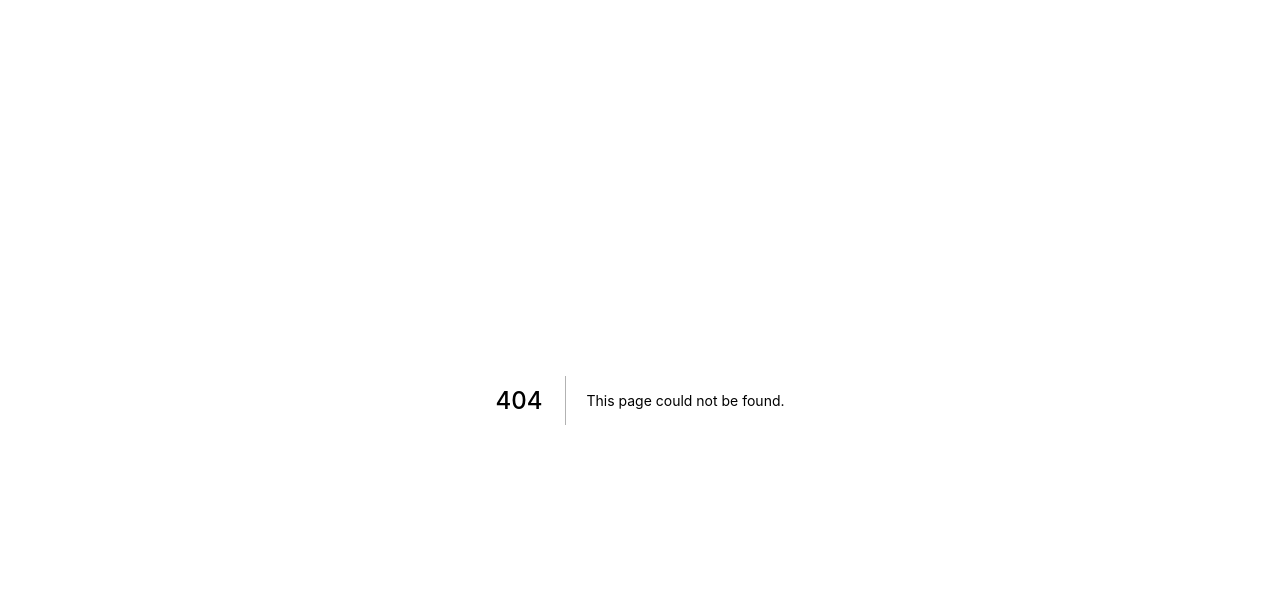
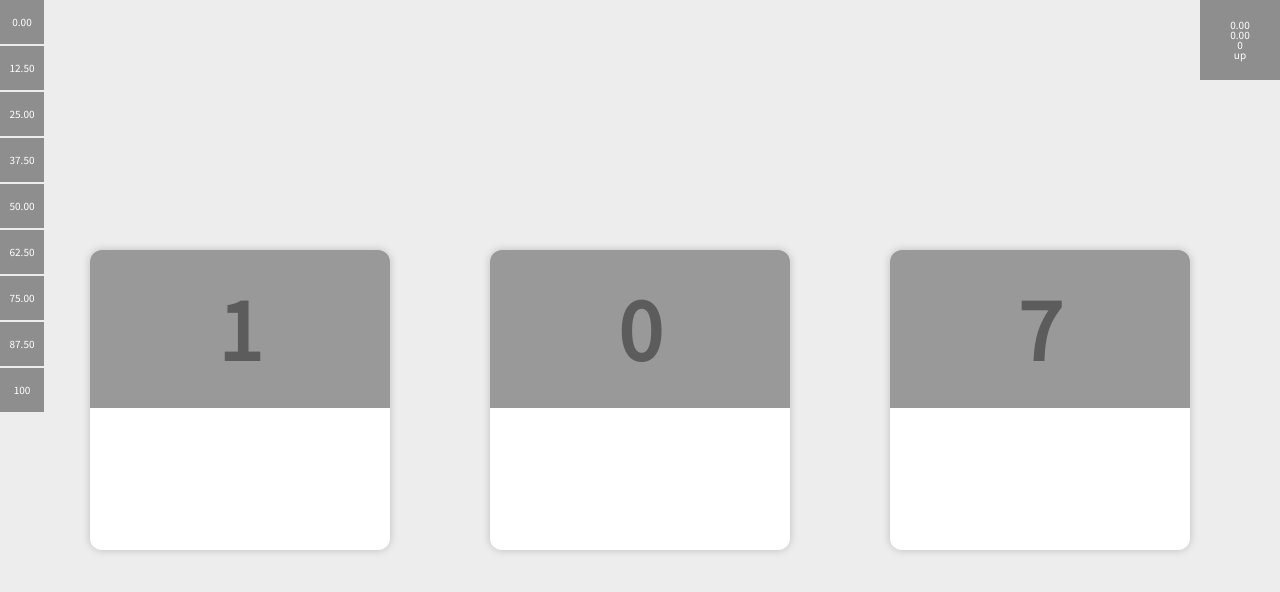
Before and after one commit to kimizuka/next-scroll, a Next.js app: page /horizontal in a window 1280 px wide. Before the commit this address had no page. Shown: the top 592 px of the page. Built offline with nearby package versions, Linux system fonts and the light colour scheme.

Commit message:
add horizontal

```diff
--- /dev/null
+++ b/src/pages/horizontal/index.tsx
@@ -0,0 +1,359 @@
+import Animation, { easeInOut } from '../../assets/js/Animation';
+import styled, { createGlobalStyle, css } from 'styled-components';
+import Head from 'next/head';
+import { useEffect, useState } from 'react';
+
+let cardLength = 8;
+
+const Wrapper = styled.div`
+  position: relative;
+  transition: opacity .2s ease-in-out;
+
+  .list {
+    position: relative;
+    height: ${ 100 * (cardLength + 1) }vh;
+
+    li {
+      display: flex;
+      align-items: center;
+      justify-content: center;
+      color: rgba(0, 0, 0, .04);
+      font-size: 100vh;
+      font-weight: bold;
+      text-align: 90vh;
+    }
+
+    ${(() => {
+      let styles = '';
+
+      for (let i = 0; i < cardLength + 1; ++i) {
+        styles += `
+          li:nth-child(${ i + 1 }) {
+            height: ${ 100 / (cardLength + 1) }%;
+          }
+        `;
+      }
+
+      return css`${ styles }`;
+    })()}
+  }
+
+  .card {
+    position: fixed;
+    top: 50%; left: 50%;
+    margin: -150px;
+    border-radius: 12px;
+    width: 300px; height: 300px;
+    background: #fff;
+    overflow: hidden;
+    box-shadow: 0 0 8px rgba(0, 0, 0, .2);
+    transform: translate(0, 0);
+
+    ${(() => {
+      let styles = '';
+
+      for (let i = 0; i < cardLength + 1; ++i) {
+        styles += `
+          &:nth-child(${ i + 1 }) {
+            .cover {
+              &:after {
+                content: '${ i === cardLength ? 0 : i }';
+              }
+            }
+          }
+        `;
+      }
+
+      return css`${ styles }`;
+    })()}
+
+    .cover {
+      width: 100%;
+      background: rgba(0, 0, 0, .4);
+
+      &:before {
+        display: block;
+        width: 100%; padding-top: 52.5%;
+        content: '';
+        transition: padding-top .2s ease-in-out;
+      }
+
+      &:after {
+        position: absolute;
+        top: 12%;
+        left: 0; right: 0;
+        color: rgba(0, 0, 0, .4);
+        font-size: 80px;
+        font-weight: bold;
+        text-align: center;
+      }
+    }
+  }
+
+  .debug {
+    display: flex;
+    align-items: center;
+    justify-content: center;
+    position: fixed;
+    top: 0; right: 0;
+    width: 80px; height: 80px;
+    color: #fff;
+    font-size: 10px;
+    background: rgba(0, 0, 0, .4);
+
+    div {
+      text-align: center;
+    }
+  }
+
+  .btns {
+    position: fixed;
+    top: 0; left: 0;
+    font-size: 10px;
+
+    li {
+      display: flex;
+      align-items: center;
+      justify-content: center;
+      width: 44px; height: 44px;
+      color: #fff;
+      background: rgba(0, 0, 0, .4);
+      cursor: pointer;
+
+      + li {
+        margin-top: 2px;
+      }
+    }
+  }
+`;
+
+export default function HorizontalPage() {
+  const [ direction, setDirection ] = useState('');
+  const [ progress, setProgress ] = useState(0);
+  const [ localProgress, setLocalProgress ] = useState(0);
+  const [ scrollProgress, setScrollProgress ] = useState(0);
+  const [ lastProgress, setLastProgress ] = useState(0);
+  const [ currentCardIndex, setCurrentCardIndex ] = useState(0);
+  const [ contentsHeight, setContentsHeight ] = useState(0);
+  const [ windowWidth, setWindowWidth ] = useState(0);
+  const [ windowHeight, setWindowHeight ] = useState(0);
+  const [ scrollY, setScrollY ] = useState(0);
+  const [ animation, setAnimation ] = useState(new Animation({
+    startValue: 0,
+    targetValue: 0,
+    duration: 1
+  }));
+
+  useEffect(() => {
+    if (!direction) {
+      init();
+
+      return;
+    }
+
+    warp();
+  }, [direction]);
+
+  useEffect(() => {
+    const diff = lastProgress - progress;
+
+    if (diff < 0) {
+      if (Math.abs(diff) > .99) {
+        setDirection('up');
+      } else {
+        setDirection('down');
+      }
+    } else {
+      if (Math.abs(diff) > .99) {
+        setDirection('down');
+      } else {
+        setDirection('up');
+      }
+    }
+
+    warp();
+    setLastProgress(progress);
+    setLocalProgress(progress / (1 / cardLength) % 1);
+    setCurrentCardIndex(0 | progress / (1 / cardLength));
+  }, [progress]);
+
+  useEffect(() => {
+    window.scrollTo(window.scrollX, (contentsHeight - windowHeight) * scrollProgress);
+  }, [scrollProgress]);
+
+  useEffect(() => {
+    if (contentsHeight - windowHeight) {
+      setProgress(scrollY / (contentsHeight - windowHeight));
+    }
+  }, [scrollY]);
+
+  useEffect(() => {
+    window.addEventListener('mousedown', cancelScroll, {
+      passive: false
+    });
+    window.addEventListener('wheel', cancelScroll, {
+      passive: false
+    });
+    window.addEventListener('touchstart', cancelScroll, {
+      passive: false
+    });
+
+    return () => {
+      animation.stop();
+      window.removeEventListener('mousedown', cancelScroll);
+      window.removeEventListener('wheel', cancelScroll);
+      window.removeEventListener('touchstart', cancelScroll);
+    }
+
+    function cancelScroll() {
+      animation.stop();
+    }
+  }, [animation]);
+
+  function init(): void {
+    window.addEventListener('resize', handleResize, {
+      passive: true
+    });
+
+    document.addEventListener('scroll', handleScroll, {
+      passive: true
+    });
+
+    handleResize();
+    setScrollProgress(normalize(0));
+  }
+
+  function warp(): void {
+    if (1 <= progress && direction === 'down') {
+      window.scrollTo(window.scrollX, 1);
+    } else if (progress <= 0 && direction === 'up') {
+      window.scrollTo(window.scrollX, contentsHeight - windowHeight - 1);
+    }
+  }
+
+  function handleResize(): void {
+    setWindowWidth(window.innerWidth);
+    setWindowHeight(window.innerHeight);
+    setContentsHeight(document.getElementById('app').clientHeight);
+  }
+
+  function handleScroll(): void {
+    setScrollY(window.scrollY);
+  }
+
+  function handleClickBtn(targetProgress: number): void {
+    const startProgress = progress;
+    const isReverse = Math.abs(targetProgress - startProgress) > .5;
+    const diff = targetProgress - startProgress;
+
+    setAnimation(
+      new Animation({
+        startValue: 0,
+        targetValue: targetProgress,
+        duration: 800,
+        easing: 'easeInOut',
+        step: isReverse ? (val: number) => {
+          const direction = diff < 0 ? 1 : -1;
+
+          val = startProgress + direction * ((1 - Math.abs(diff)) * val);
+
+          if (val < 0) {
+            val = 1 + val;
+          } else if (1 < val) {
+            val = val - 1;
+          }
+
+          setScrollProgress(normalize(val));
+        } : (val: number) => {
+          val = startProgress + diff * val;
+
+          setScrollProgress(normalize(val));
+        }
+      })
+    );
+  }
+
+  function normalize(val: number): number {
+    return Math.max(.0002, Math.min(val, .9999));
+  }
+
+  function getTranslate(index: number) {
+    const distance = 400;
+
+    let cardIndex = currentCardIndex;
+
+    for (let i = 0; i < cardLength; ++i) {
+      if (index === i) {
+        if (i + cardLength / 2 < cardIndex) {
+          cardIndex -= cardLength;
+        } else if (cardIndex < i - cardLength / 2) {
+          cardIndex += cardLength;
+        }
+      }
+    }
+
+    return `translate(
+      ${ distance * (easeInOut(localProgress) + cardIndex) - distance * index }px,
+      0
+    )`;
+  }
+
+  return (
+    <Wrapper className={ !!direction ? '' : 'transparent' }>
+      <Head>
+        <title>horizontal</title>
+        <meta name="description" content="horizontal" />
+        <style>html {'{'} background: #EDEDED; {'}'}</style>
+      </Head>
+      <ol className="list"> {
+        (new Array(cardLength + 1).fill(null)).map((_, i) => {
+          return (
+            <li key={ i } />
+          );
+        })
+      } </ol>
+      <ol className="cards"> {
+        (new Array(cardLength).fill(null)).map((_, i) => {
+          return (
+            <li
+              key={ i }
+              className="card"
+              style={{
+                transform: getTranslate(i)
+              }}
+            >
+              <div className="cover" />
+            </li>
+          );
+        })
+      } </ol>
+      <div className="debug">
+        <div>
+          <p>{ (progress * 100).toFixed(2) }</p>
+          <p>{ (localProgress * 100).toFixed(2) }</p>
+          <p>{ currentCardIndex }</p>
+          <p>{ direction }</p>
+        </div>
+      </div>
+      <ol className="btns">
+        {
+          (new Array(cardLength + 1).fill(null)).map((_, i, arr) => {
+            if (i === arr.length - 1) {
+              return;
+            }
+
+            const progress = i / (arr.length - 1);
+
+            return (
+              <li
+                key={ i }
+                onClick={ () => handleClickBtn(progress) }
+              >{ (progress * 100).toFixed(2) }</li>
+            );
+          })
+        }
+        <li onClick={ () => handleClickBtn(1) }>100</li>
+      </ol>
+    </Wrapper>
+  );
+}
```
